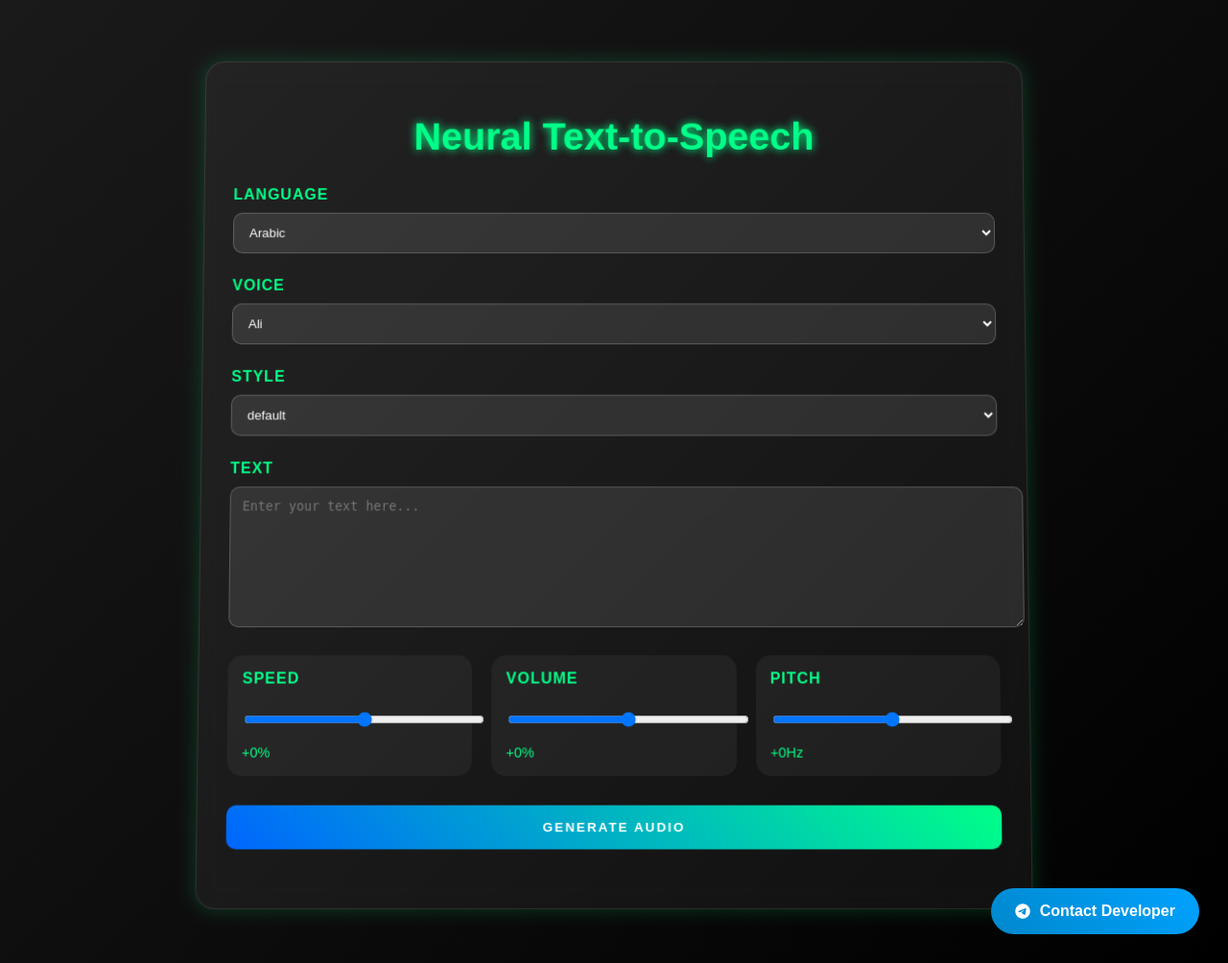
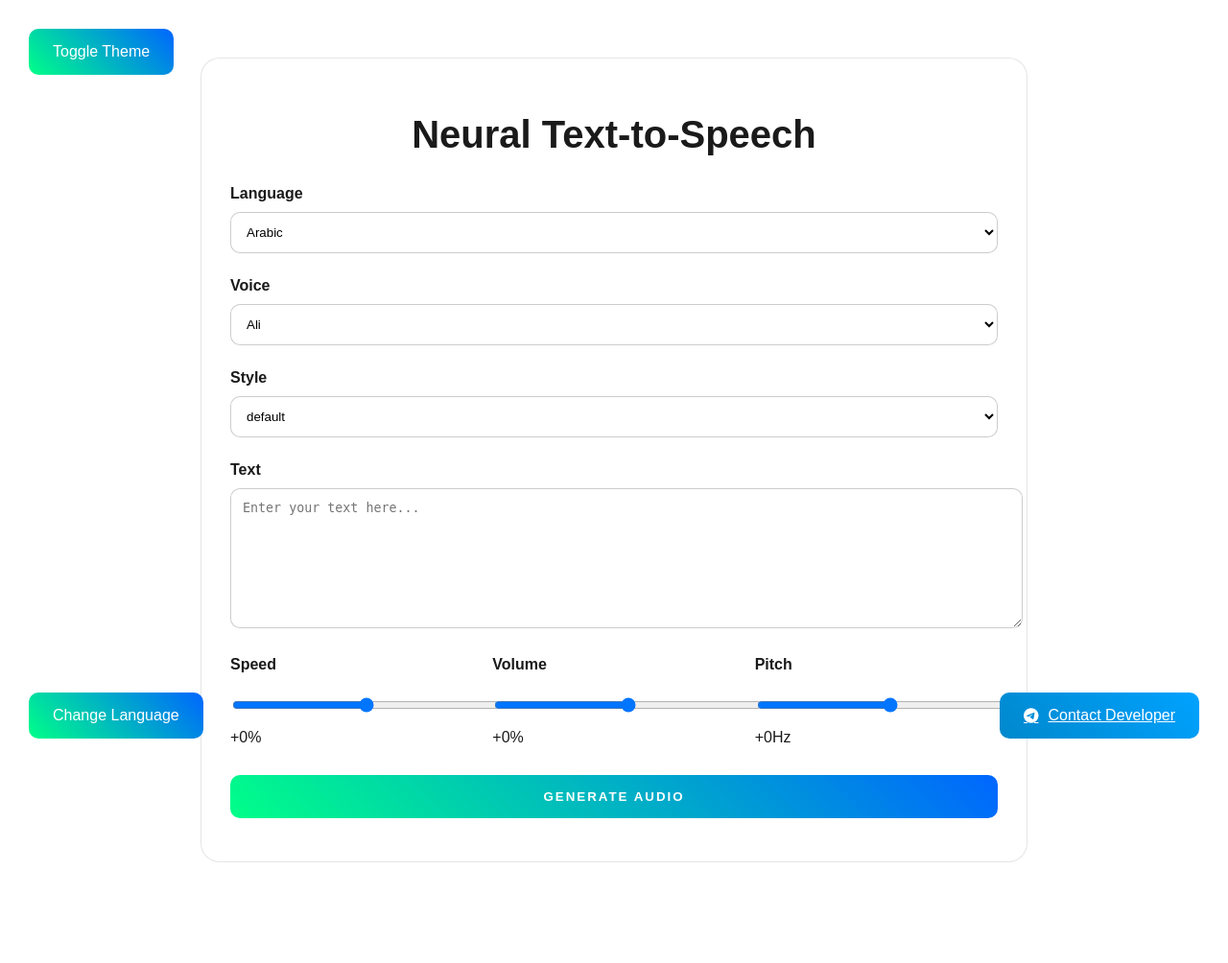
Before and after one commit to abhisheksalv2003/Gemini-pro, a Flask app: page / in a window 1280 px wide. Shown: the whole page at 96% size. After the commit the page ends 899 px from the top, so only its background shows below. Run offline with Flask 3, Linux system fonts and the light colour scheme; some libraries are stand-ins or nearby versions.

Commit message:
Update index.html

```diff
--- a/templates/index.html
+++ b/templates/index.html
@@ -7,82 +7,74 @@
     <link href="https://cdnjs.cloudflare.com/ajax/libs/font-awesome/6.0.0-beta3/css/all.min.css" rel="stylesheet">
     <style>
         :root {
-            --primary: #00ff88;
-            --secondary: #0066ff;
+            --primary-dark: #00ff88;
+            --secondary-dark: #0066ff;
             --dark: #1a1a1a;
             --light: #ffffff;
-            --glow: 0 0 10px var(--primary);
+            --primary-light: #0066ff;
+            --secondary-light: #00ff88;
+            --glow-dark: 0 0 10px var(--primary-dark);
+            --glow-light: 0 0 10px var(--primary-light);
         }
 
         body {
             font-family: 'Arial', sans-serif;
-            background: linear-gradient(135deg, var(--dark), #000);
+            background: var(--light);
             margin: 0;
             min-height: 100vh;
+            color: var(--dark);
+            padding: 20px;
+            transition: background 0.3s, color 0.3s;
+        }
+
+        body.dark {
+            background: var(--dark);
             color: var(--light);
-            perspective: 1000px;
-            padding: 20px;
         }
 
         .container {
             max-width: 800px;
             margin: 40px auto;
-            background: rgba(255, 255, 255, 0.05);
+            background: rgba(255, 255, 255, 0.9);
             padding: 30px;
             border-radius: 20px;
-            backdrop-filter: blur(10px);
-            border: 1px solid rgba(255, 255, 255, 0.1);
-            transform-style: preserve-3d;
-            animation: float 6s ease-in-out infinite;
-            box-shadow: 0 0 20px rgba(0, 255, 136, 0.2);
+            border: 1px solid rgba(0, 0, 0, 0.1);
+            transition: background 0.3s, border 0.3s;
         }
 
-        @keyframes float {
-            0%, 100% { transform: translateY(0) rotateX(2deg); }
-            50% { transform: translateY(-20px) rotateX(-2deg); }
+        body.dark .container {
+            background: rgba(0, 0, 0, 0.9);
+            border: 1px solid rgba(255, 255, 255, 0.1);
         }
 
         h1 {
-            color: var(--primary);
             text-align: center;
             font-size: 2.5em;
             margin-bottom: 30px;
-            text-shadow: var(--glow);
         }
 
         .form-group {
             margin-bottom: 25px;
-            transform-style: preserve-3d;
-            transition: transform 0.3s ease;
-        }
-
-        .form-group:hover {
-            transform: translateZ(20px);
         }
 
         label {
             display: block;
             margin-bottom: 10px;
-            color: var(--primary);
             font-weight: bold;
-            text-transform: uppercase;
-            letter-spacing: 1px;
         }
 
         select, textarea, input[type="range"] {
             width: 100%;
             padding: 12px;
             background: rgba(255, 255, 255, 0.1);
-            border: 1px solid rgba(255, 255, 255, 0.2);
+            border: 1px solid rgba(0, 0, 0, 0.2);
             border-radius: 10px;
-            color: var(--light);
             transition: all 0.3s ease;
         }
 
-        select:hover, textarea:hover {
-            background: rgba(255, 255, 255, 0.15);
-            border-color: var(--primary);
-            box-shadow: var(--glow);
+        body.dark select, body.dark textarea, body.dark input[type="range"] {
+            background: rgba(0, 0, 0, 0.1);
+            border: 1px solid rgba(255, 255, 255, 0.2);
         }
 
         textarea {
@@ -97,26 +89,8 @@
             margin-bottom: 30px;
         }
 
-        .slider-container {
-            background: rgba(255, 255, 255, 0.05);
-            padding: 15px;
-            border-radius: 15px;
-            transition: transform 0.3s ease;
-        }
-
-        .slider-container:hover {
-            transform: scale(1.02);
-        }
-
-        .slider-value {
-            text-align: center;
-            color: var(--primary);
-            font-size: 0.9em;
-            margin-top: 5px;
-        }
-
         .btn {
-            background: linear-gradient(45deg, var(--secondary), var(--primary));
+            background: linear-gradient(45deg, var(--secondary-light), var(--primary-light));
             color: var(--light);
             padding: 15px 30px;
             border: none;
@@ -130,9 +104,8 @@
             margin-bottom: 15px;
         }
 
-        .btn:hover {
-            transform: translateY(-2px);
-            box-shadow: var(--glow);
+        body.dark .btn {
+            background: linear-gradient(45deg, var(--secondary-dark), var(--primary-dark));
         }
 
         #audio-preview {
@@ -140,98 +113,79 @@
             text-align: center;
         }
 
-        audio {
-            width: 100%;
-            margin-bottom: 15px;
-        }
-
-        .telegram-button {
+        .theme-toggle, .language-toggle, .telegram-button {
             position: fixed;
-            bottom: 30px;
-            right: 30px;
-            background: linear-gradient(45deg, #0088cc, #00a2ff);
+            background: linear-gradient(45deg, var(--secondary-light), var(--primary-light));
             color: white;
             padding: 15px 25px;
-            border-radius: 50px;
-            text-decoration: none;
-            display: flex;
-            align-items: center;
-            gap: 10px;
-            font-weight: bold;
+            border-radius: 10px;
+            cursor: pointer;
             transition: all 0.3s ease;
             z-index: 1000;
         }
 
-        .telegram-button:hover {
-            transform: translateY(-5px);
-            box-shadow: 0 5px 15px rgba(0, 136, 204, 0.4);
+        .theme-toggle {
+            top: 30px;
+            left: 30px;
         }
 
-        .loading {
-            text-align: center;
-            color: var(--primary);
-            margin: 20px 0;
+        .language-toggle {
+            bottom: 30px;
+            left: 30px;
         }
 
-        .error {
-            color: #ff4444;
-            text-align: center;
-            margin-top: 15px;
+        .telegram-button {
+            bottom: 30px;
+            right: 30px;
+            background: linear-gradient(45deg, #0088cc, #00a2ff);
+            display: flex;
+            align-items: center;
+            gap: 10px;
         }
 
-        /* Custom scrollbar */
-        ::-webkit-scrollbar {
-            width: 10px;
-        }
-
-        ::-webkit-scrollbar-track {
-            background: rgba(255, 255, 255, 0.1);
-        }
-
-        ::-webkit-scrollbar-thumb {
-            background: var(--primary);
-            border-radius: 5px;
+        body.dark .theme-toggle, body.dark .language-toggle, body.dark .telegram-button {
+            background: linear-gradient(45deg, var(--secondary-dark), var(--primary-dark));
         }
     </style>
 </head>
 <body>
     <div class="container">
-        <h1>Neural Text-to-Speech</h1>
+        <h1 id="title">Neural Text-to-Speech</h1>
         <form id="tts-form">
             <div class="form-group">
-                <label for="language">Language</label>
+                <label for="language" id="language-label">Language</label>
                 <select id="language" name="language" required></select>
             </div>
             <div class="form-group">
-                <label for="voice">Voice</label>
+                <label for="voice" id="voice-label">Voice</label>
                 <select id="voice" name="voice" required></select>
             </div>
             <div class="form-group">
-                <label for="style">Style</label>
+                <label for="style" id="style-label">Style</label>
                 <select id="style" name="style"></select>
             </div>
             <div class="form-group">
-                <label for="text">Text</label>
+                <label for="text" id="text-label">Text</label>
                 <textarea id="text" name="text" required placeholder="Enter your text here..."></textarea>
             </div>
             <div class="controls">
                 <div class="slider-container">
-                    <label for="rate">Speed</label>
+                    <label for="rate" id="rate-label">Speed</label>
                     <input type="range" id="rate" name="rate" min="-50" max="50" value="0" step="1">
                     <span class="slider-value" id="rate-value">+0%</span>
                 </div>
                 <div class="slider-container">
-                    <label for="volume">Volume</label>
+                    <label for="volume" id="volume-label">Volume</label>
                     <input type="range" id="volume" name="volume" min="-50" max="50" value="0" step="1">
                     <span class="slider-value" id="volume-value">+0%</span>
                 </div>
                 <div class="slider-container">
-                    <label for="pitch">Pitch</label>
+                    <label for="pitch" id="pitch-label">Pitch</label>
                     <input type="range" id="pitch" name="pitch" min="-50" max="50" value="0" step="1">
                     <span class="slider-value" id="pitch-value">+0Hz</span>
                 </div>
             </div>
-            <button type="submit" class="btn">Generate Audio</button>
+            <button type="submit" class="btn" id="generate-btn">Generate Audio</button>
             <div id="loading" class="loading" style="display: none;">
                 <i class="fas fa-spinner fa-spin"></i> Generating...
             </div>
@@ -245,6 +199,8 @@
         </form>
     </div>
 
+    <div class="theme-toggle" onclick="toggleTheme()">Toggle Theme</div>
+    <div class="language-toggle" onclick="toggleLanguage()">Change Language</div>
     <a href="https://t.me/abhihacks" target="_blank" class="telegram-button">
         <i class="fab fa-telegram-plane"></i>
         Contact Developer
@@ -256,6 +212,38 @@
         const languageSelect = document.getElementById('language');
         const voiceSelect = document.getElementById('voice');
         const styleSelect = document.getElementById('style');
+        const body = document.body;
+
+        const textElements = {
+            title: { en: "Neural Text-to-Speech", hi: "न्यूरल टेक्स्ट-टू-स्पीच" },
+            languageLabel: { en: "Language", hi: "भाषा" },
+            voiceLabel: { en: "Voice", hi: "आवाज़" },
+            styleLabel: { en: "Style", hi: "शैली" },
+            textLabel: { en: "Text", hi: "पाठ" },
+            rateLabel: { en: "Speed", hi: "गति" },
+            volumeLabel: { en: "Volume", hi: "आयतन" },
+            pitchLabel: { en: "Pitch", hi: "पिच" },
+            generateBtn: { en: "Generate Audio", hi: "ऑडियो उत्पन्न करें" }
+        };
+
+        let currentLanguage = "en";
+
+        function toggleTheme() {
+            body.classList.toggle('dark');
+        }
+
+        function toggleLanguage() {
+            currentLanguage = currentLanguage === "en" ? "hi" : "en";
+            document.getElementById('title').innerText = textElements.title[currentLanguage];
+            document.getElementById('language-label').innerText = textElements.languageLabel[currentLanguage];
+            document.getElementById('voice-label').innerText = textElements.voiceLabel[currentLanguage];
+            document.getElementById('style-label').innerText = textElements.styleLabel[currentLanguage];
+            document.getElementById('text-label').innerText = textElements.textLabel[currentLanguage];
+            document.getElementById('rate-label').innerText = textElements.rateLabel[currentLanguage];
+            document.getElementById('volume-label').innerText = textElements.volumeLabel[currentLanguage];
+            document.getElementById('pitch-label').innerText = textElements.pitchLabel[currentLanguage];
+            document.getElementById('generate-btn').innerText = textElements.generateBtn[currentLanguage];
+        }
 
         function updateLanguages() {
             languageSelect.innerHTML = Object.keys(voices)
@@ -288,9 +276,7 @@
             const value = document.getElementById(`${param}-value`);
             slider.addEventListener('input', () => {
                 const val = parseInt(slider.value);
-                value.textContent = `${val >= 0 ? '+' : ''}${val}${
-                    param === 'pitch' ? 'Hz' : '%'
-                }`;
+                value.textContent = `${val >= 0 ? '+' : ''}${val}${param === 'pitch' ? 'Hz' : '%'}`;
             });
         });
 
@@ -329,5 +315,3 @@
     </script>
 </body>
 </html>
-<script async="async" data-cfasync="false" src="//pl25798766.profitablecpmrate.com/d626b0bfaadbc3493846e1aac4919048/invoke.js"></script>
-<div id="container-d626b0bfaadbc3493846e1aac4919048"></div>
```
